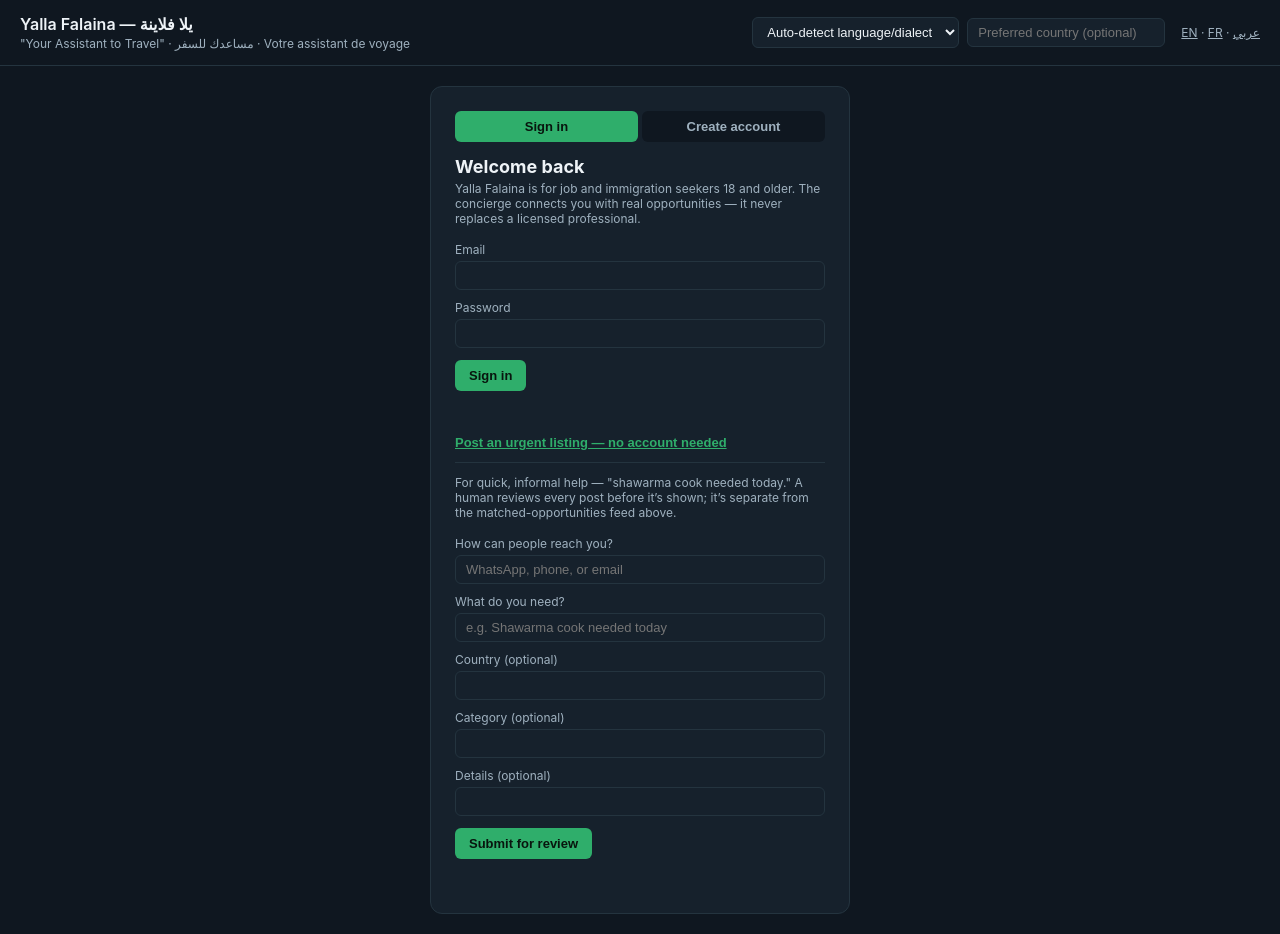
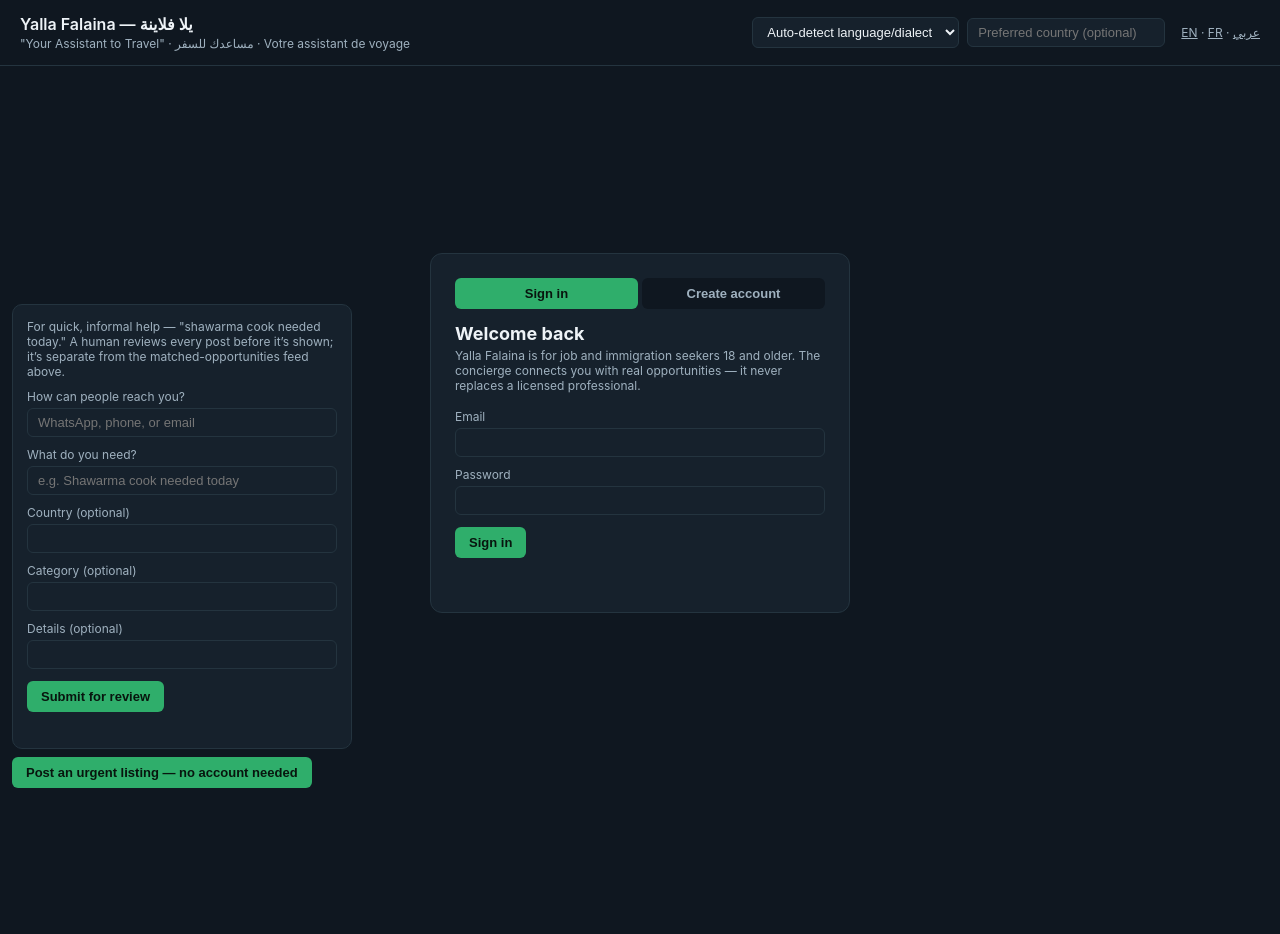
Before and after one commit to canadaservcorp-tech/yalla-falaina, a website: page public/index.html in a window 1280 px wide. Both pictures are taken after a click on the button "Post an urgent listing — no account needed". After the commit the page ends 800 px from the top, so only its background shows below. Drawn offline with Linux system fonts and the light colour scheme; no server answers.

Commit message:
Listing form: reachable while signed in, maxlengths matching server caps
- Move the post-listing block out of authCard (inside authWrap, which
  enter() hides on sign-in) into a floating #postListingAside rendered
  after </main> so it is reachable in both signed-out and signed-in
  states — the endpoint is public either way.
- Add maxlength to each field matching sec.clean() caps in
  routes/informal-listings.js (120/120/60/60/1000) so oversized input
  hits a visible browser cap rather than being silently truncated.
- Extend public-listing-form tests to lock in both.

Addresses Devin Review threads on #25.

Co-Authored-By: canada.servcorp@gmail.com <canada.servcorp@gmail.com>

```diff
--- a/public/index.html
+++ b/public/index.html
@@ -58,6 +58,13 @@
   #authCard input, #authCard select { width: 100%; }
   #authCard .row { display: flex; gap: 8px; align-items: center; margin: 12px 0; font-size: 13px; }
   #authCard .row input { width: auto; }
+  #postListingAside { position: fixed; bottom: 12px; inset-inline-start: 12px; width: min(340px, calc(100vw - 24px)); z-index: 30; }
+  #postListingForm { background: var(--panel); border: 1px solid var(--border); border-radius: 10px;
+                     padding: 14px; margin-bottom: 8px; max-height: 72vh; overflow-y: auto; }
+  #postListingForm .hint { color: var(--text-dim); font-size: 12px; margin-bottom: 10px; }
+  #postListingForm label { display: block; font-size: 12px; color: var(--text-dim); margin: 10px 0 4px; }
+  #postListingForm input { width: 100%; }
+  #postListingForm .row { display: flex; gap: 8px; margin: 12px 0 4px; }
   #authMsg { font-size: 13px; color: var(--warn); min-height: 18px; margin-top: 8px; }
   .tabs { display: flex; gap: 4px; margin-bottom: 14px; }
   .tabs button { flex: 1; background: var(--bg); color: var(--text-dim); }
@@ -128,19 +135,6 @@
     <div class="row"><button id="authGo" data-i18n="tabSignIn">Sign in</button></div>
     <div id="authMsg"></div>
     <button id="resendVerify" style="display:none;background:none;border:none;padding:0;color:var(--accent);text-decoration:underline;cursor:pointer;font-size:13px">Resend verification email</button>
-    <button id="showPostListing" style="display:block;background:none;border:none;padding:0;margin-top:14px;color:var(--accent);text-decoration:underline;cursor:pointer;font-size:13px" data-i18n="postListingLink">Post an urgent listing — no account needed</button>
-    <div id="postListingForm" style="display:none;margin-top:12px;padding-top:12px;border-top:1px solid var(--border)">
-      <div class="hint" data-i18n="postListingHint">For quick, informal help — "shawarma cook needed today." A human reviews every post before it's shown; it's separate from the matched-opportunities feed above.</div>
-      <label data-i18n="postListingContact">How can people reach you?</label>
-      <input type="text" id="plContact" data-i18n-ph="postListingContactPh" placeholder="WhatsApp, phone, or email">
-      <label data-i18n="postListingTitle">What do you need?</label>
-      <input type="text" id="plTitle" data-i18n-ph="postListingTitlePh" placeholder="e.g. Shawarma cook needed today">
-      <label data-i18n="postListingCountry">Country (optional)</label><input type="text" id="plCountry">
-      <label data-i18n="postListingCategory">Category (optional)</label><input type="text" id="plCategory">
-      <label data-i18n="postListingDescription">Details (optional)</label><input type="text" id="plDescription">
-      <div class="row"><button id="postListingSubmit" data-i18n="postListingSubmit">Submit for review</button></div>
-      <div id="postListingMsg" style="font-size:13px;min-height:18px;margin-top:4px"></div>
-    </div>
   </div>
 </div>
 
@@ -163,6 +157,22 @@
     <div id="jobsList"><p style="color:var(--text-dim);font-size:13px;" data-i18n="jobsPlaceholder">Send a message to see what the matching engine finds — jobs shown here are the only ones the assistant is allowed to reference.</p></div>
   </div>
 </main>
+
+<div id="postListingAside">
+  <div id="postListingForm" style="display:none">
+    <div class="hint" data-i18n="postListingHint">For quick, informal help — "shawarma cook needed today." A human reviews every post before it's shown; it's separate from the matched-opportunities feed above.</div>
+    <label data-i18n="postListingContact">How can people reach you?</label>
+    <input type="text" id="plContact" maxlength="120" data-i18n-ph="postListingContactPh" placeholder="WhatsApp, phone, or email">
+    <label data-i18n="postListingTitle">What do you need?</label>
+    <input type="text" id="plTitle" maxlength="120" data-i18n-ph="postListingTitlePh" placeholder="e.g. Shawarma cook needed today">
+    <label data-i18n="postListingCountry">Country (optional)</label><input type="text" id="plCountry" maxlength="60">
+    <label data-i18n="postListingCategory">Category (optional)</label><input type="text" id="plCategory" maxlength="60">
+    <label data-i18n="postListingDescription">Details (optional)</label><input type="text" id="plDescription" maxlength="1000">
+    <div class="row"><button id="postListingSubmit" data-i18n="postListingSubmit">Submit for review</button></div>
+    <div id="postListingMsg" style="font-size:13px;min-height:18px;margin-top:4px"></div>
+  </div>
+  <button id="showPostListing" data-i18n="postListingLink">Post an urgent listing — no account needed</button>
+</div>
 
 <script>
   const $ = id => document.getElementById(id);
@@ -277,8 +287,8 @@
   // Roadmap Step 5's other half: routes/informal-listings.js and the admin
   // moderation console (public/admin.html) already existed, but nothing let
   // a visitor actually post the "shawarma cook needed today" pattern the
-  // whole feature was built for. Lives on the pre-auth screen since the
-  // route itself takes no token.
+  // whole feature was built for. Lives in a floating panel outside both the
+  // signed-out and signed-in containers since the route itself takes no token.
   $('showPostListing').onclick = () => {
     const open = $('postListingForm').style.display === 'block';
     $('postListingForm').style.display = open ? 'none' : 'block';
```
Also changed, not shown: test/public-listing-form.test.js (+18 -0 lines).
